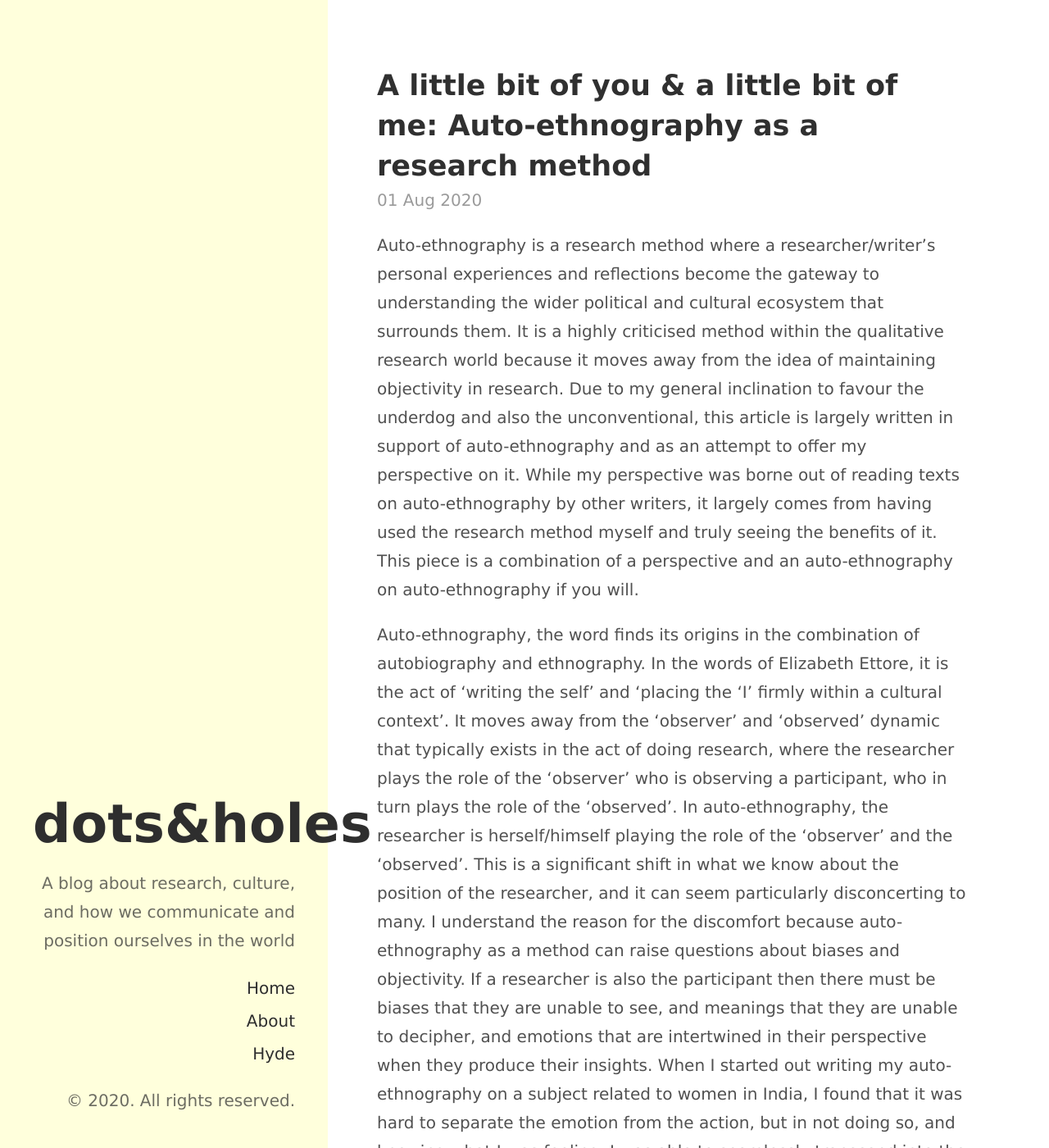
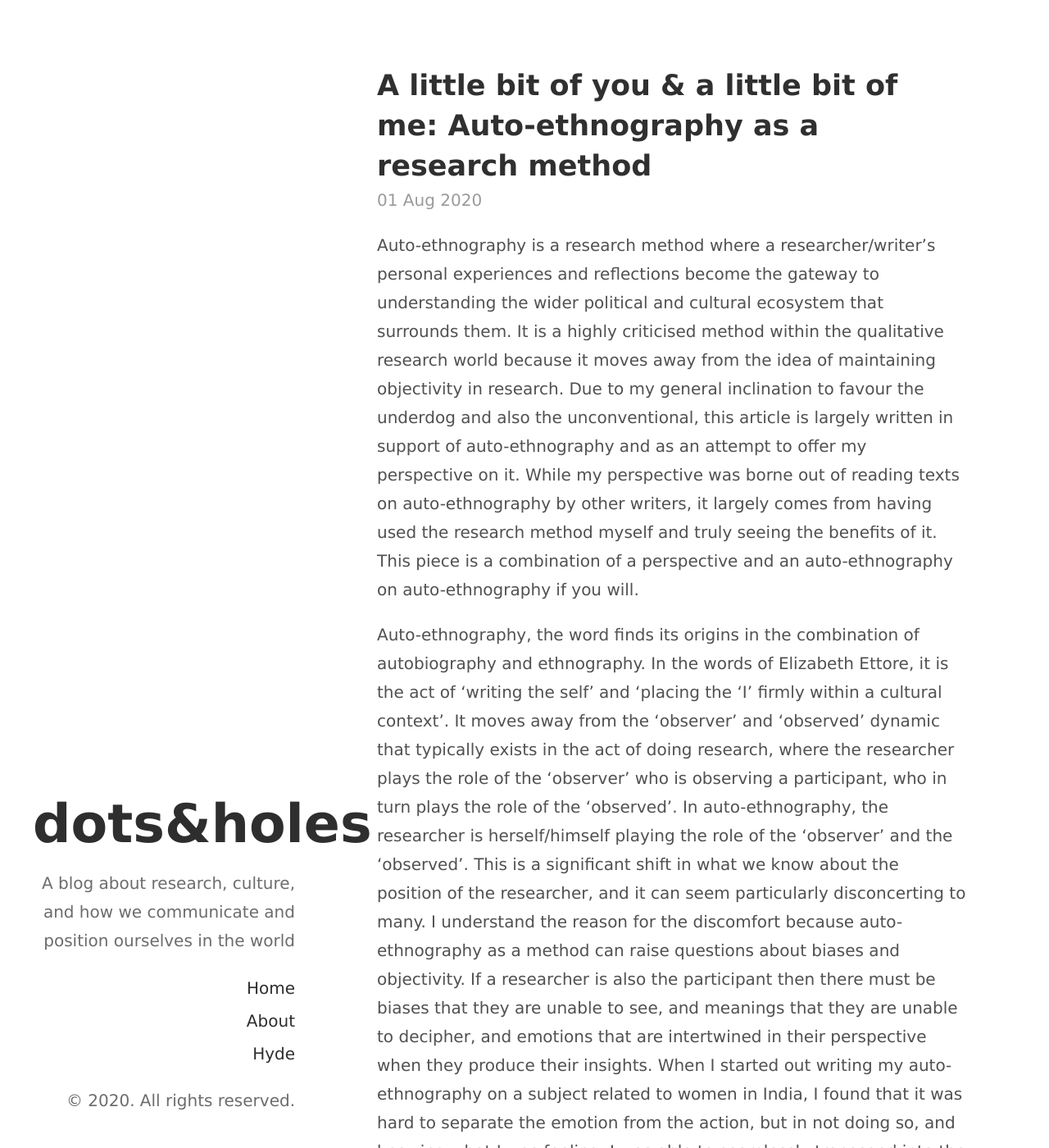
Before and after one commit to dotsandholes/dotsandholes.github.io, a Jekyll site: the page built from index.html, in a window 1280 px wide and 1400 px high. Shown: the whole window at 82% size. Built offline with Jekyll 4.4.1, drawn with Linux system fonts in a browser that asks for light colours; the list of posts is cut into pages by our own code.

Commit message:
Update hyde.css

```diff
--- a/public/css/hyde.css
+++ b/public/css/hyde.css
@@ -57,7 +57,7 @@ html {
   text-align: center;
   padding: 1rem 1rem;
   color: rgba(46,46,46,.7);
-  background-color: #FFFFDC;
+  background-color: #FFFFFF;
 }
 @media (min-width: 48em) {
   .sidebar {
```
